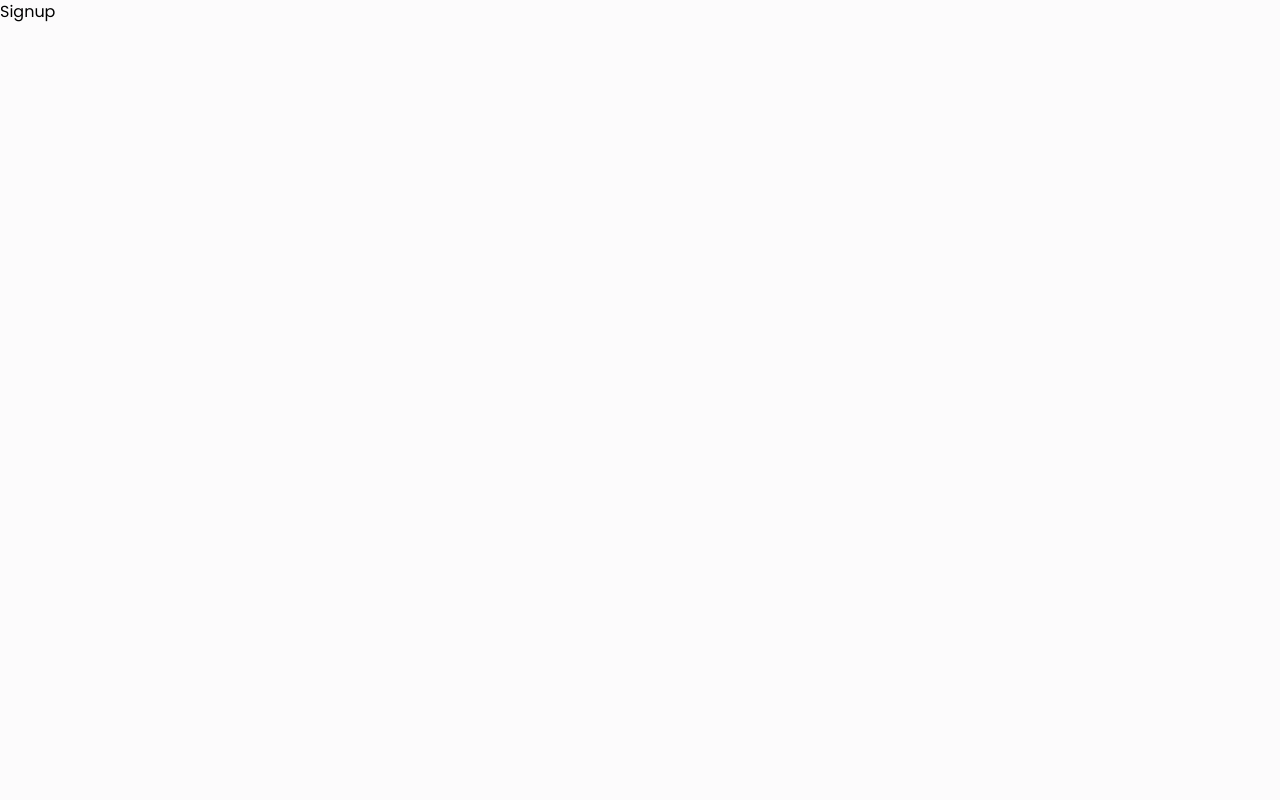
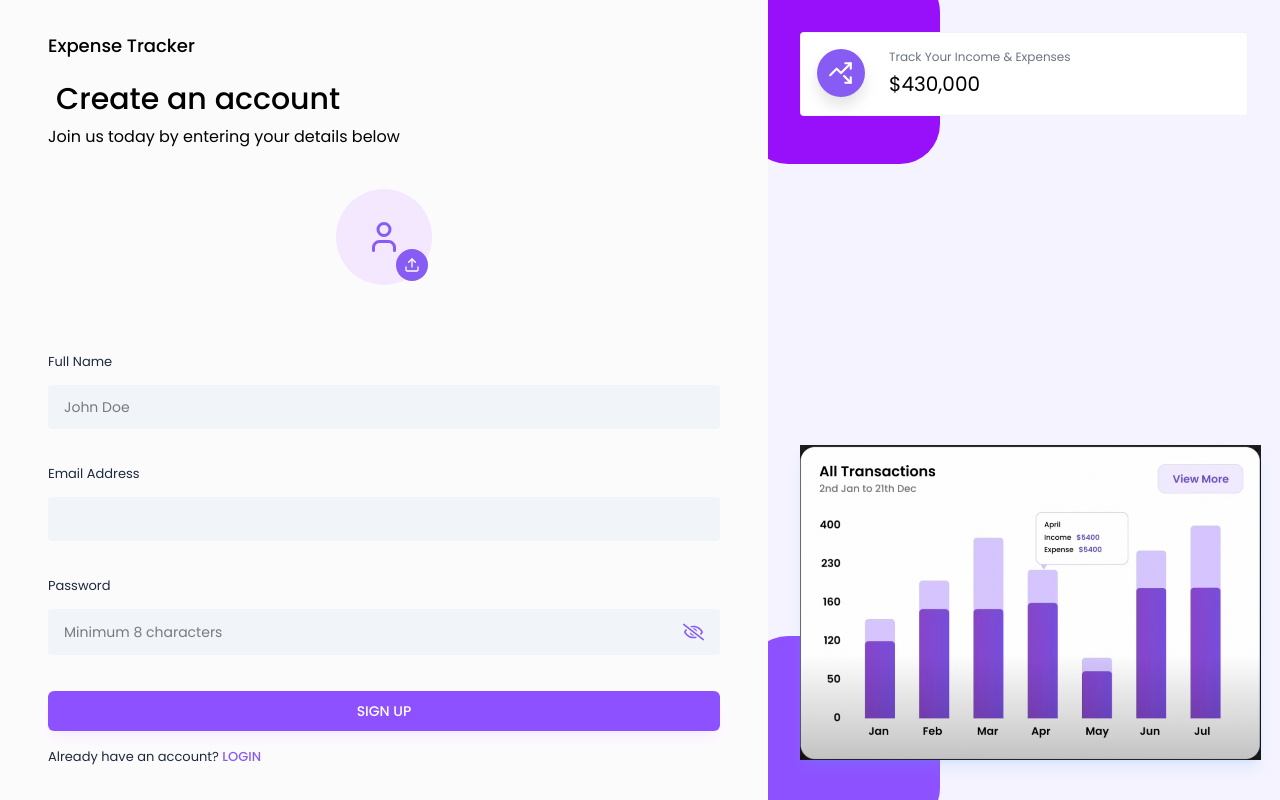
Before and after one commit to smritisingh21/expense-tracker, a React (Vite) app in the folder frontend/expense-tracker-frontend/: page /signup in a window 1280 px wide. Built offline with nearby package versions, Linux system fonts and the light colour scheme; a web font is replaced by a local one.

Commit message:
Signup page frontend

```diff
--- /dev/null
+++ b/frontend/expense-tracker-frontend/src/components/ProfilePicSelector.jsx
@@ -0,0 +1,69 @@
+import React,{useRef,useState} from 'react'
+import {LuUser , LuUpload , LuTrash} from 'react-icons/lu'
+
+export default function ProfilePicSelector({image, setImage}) {
+    const inputRef = useRef(null);
+    const [previewURL, setPreviewURL] = useState(null);
+
+    const handleFileChange = (event) => { // Handle file selection
+    const file = event.target.files[0]
+
+    if(file) setImage(file);
+
+    const preview = URL.createObjectURL(file);
+    setPreviewURL(preview);
+  }
+    const removeImage= () =>{ // Remove selected image
+    setImage(null);
+    setPreviewURL(null);
+
+    if(inputRef.current) {
+        inputRef.current.value = null;
+    }// Clear the input field
+  }
+    const onChooseFile =() =>{ // Trigger file input click
+    if(inputRef.current) {
+        inputRef.current.click();
+    }
+}
+  return (
+    <div className='flex justify-center mb-6 p-10'>
+    <input
+        type = "file"
+        accept='image/*'
+        onChange={handleFileChange}
+        ref={inputRef}
+        className='hidden'
+        />
+        {!image? (
+            <div className="w-24 h-24 flex items-center justify-center bg-purple-100 rounded-full relative">
+
+                <LuUser className='text-4xl text-primary'/>
+
+                <button
+                type ="button"
+                className='w-8 h-8 cursor-pointer flex items-center justify-center bg-primary text-white m-2 rounded-full absolute -bottom-1 -right-1'
+                onClick={onChooseFile}>
+                <LuUpload/>
+                </button>
+
+            </div>
+        ) : (
+            <div className='relative'>
+                <img src={ previewURL }
+                alt='Profile Photo'
+                className='w-20 h-20 rounded-full object-cover shadow-md' />
+
+                <button
+                type='button'
+                // className='absolute top-0 right-0 bg-red-500 text-white rounded-full p-1'
+                className='w-8 h-8 flex items-center justify-center bg-red-500 text-white rounded-full absolute bottom-1 right-1'
+                onClick={removeImage}>
+                <LuTrash/>
+                </button>
+            </div>
+        )}
+    </div>
+  )
+
+        }
--- a/frontend/expense-tracker-frontend/src/components/layouts/AuthLayout.jsx
+++ b/frontend/expense-tracker-frontend/src/components/layouts/AuthLayout.jsx
@@ -1,7 +1,9 @@
 import React from 'react'
 import CARD_2 from '/src/assets/images/card2.png'
 import {LuTrendingUpDown} from 'react-icons/lu'
-
+// AuthLayout component for authentication pages
+// It includes a background image and a stats card
+// This layout is used for both login and signup pages
 export default function AuthLayout({children}) {
 
   return (
--- a/frontend/expense-tracker-frontend/src/components/layouts/Input.jsx
+++ b/frontend/expense-tracker-frontend/src/components/layouts/Input.jsx
@@ -1,6 +1,8 @@
 import React, { useState } from 'react'
 import {FaRegEye ,FaRegEyeSlash } from 'react-icons/fa'
-
+// Input component for forms
+// It handles different input types and shows/hides password
+// based on user interaction
 export default function Input({type , value , label , onChange , placeholder}) {
     const [showPassword , setShowPassword] = useState(false);
 
@@ -15,19 +17,19 @@ export default function Input({type , value , label , onChange , placeholder}) {
             <input
             type={type == 'password'? showPassword ? 'text': 'password' :type }
             placeholder={placeholder}
-            classname ="w-full bg-transparent outline-none"
+            className ="w-full bg-transparent outline-none"
             value={value}
             onChange={(e) =>onChange(e)}
             />
 
-            {type === 'password' && (
+            {type === 'password' && ( // Show eye icon only for password input
             <>
-                {showPassword? (
+                {showPassword? ( // Show eye icon when password is visible
                     <FaRegEye size ={22}
                     className= "text-primary cursor-pointer"
                     onClick={() => toggleShowPassword()}
                     />
-                ) :(
+                ) : (
                     <FaRegEyeSlash size ={22}
                     className= "text-primary cursor-pointer"
                     onClick={() => toggleShowPassword()}
--- a/frontend/expense-tracker-frontend/src/pages/Auth/SignUp.jsx
+++ b/frontend/expense-tracker-frontend/src/pages/Auth/SignUp.jsx
@@ -1,7 +1,82 @@
-import React from 'react'
+import React ,{useState}from 'react'
+import AuthLayout from '../../components/layouts/AuthLayout'
+import Input from '../../components/layouts/Input'
+import {useNavigate , Link} from 'react-router-dom'
+import ProfilePicSelector from '../../components/ProfilePicSelector';
+
+// SignUp component for user registration
 
 export default function Signup() {
+  const [profilePicture, setProfilePicture] = useState(null);
+  const [name, setName] = useState("");
+  const [email, setEmail] = useState("");
+  const [password, setPassword] = useState("");
+  const [error, setError] = useState(null);
+
+ const  handleSignup = async (e) => {
+    e.preventDefault();
+
+    if (!name || !email || !password) {
+      setError("All fields are required");
+      return;
+    }
+    if (!validateEmail(email)) {
+      setError("Invalid email format");
+      return;
+    }}
+
+  const navigate = useNavigate();
+
   return (
-    <div>Signup</div>
-  )
+
+    <AuthLayout>
+      <div className='lg:w-70% h-3/4 md:h-full flex flex-col justify-center'>
+        <h3 className=' text-3xl font-medium  p-2'>
+          Create an account</h3>
+        <p>
+          Join us today by entering your details below
+        </p>
+        <form onSubmit={handleSignup}>
+          <ProfilePicSelector
+          image ={profilePicture}
+          setImage={setProfilePicture}/>
+
+          <div className='flex flex-col gap-4'>
+
+            <Input
+              type="text"
+              label="Full Name"
+              value={name}
+              onChange={(e) => setName(e.target.value)}
+              placeholder="John Doe"
+            />
+            <Input
+              type="text"
+              label="Email Address"
+              value={email}
+              onChange={(e) => setEmail(e.target.value)}
+              placeholder="" />
+            <Input
+              type="password"
+              label="Password"
+              value={password}
+              onChange={(e) => setPassword(e.target.value)}
+              placeholder="Minimum 8 characters"
+            />
+          <div>
+            {error && <p className='text-red-500 text-xs pb-2.5'>{error}</p>}
+            <button type='submit' className='btn-primary'>
+              SIGN UP
+            </button>
+            <p className='text-[13px] text-slate-800 mt-3'>
+              Already have an account? {' '}
+              <Link to="/login" className='text-primary onhover:underline font-medium'>
+              LOGIN
+              </Link>
+            </p></div>
+          </div>
+         </form>
+      </div>
+    </AuthLayout>
+    )
 }
```
Also changed, not shown: frontend/expense-tracker-frontend/src/pages/Auth/Login.jsx (+3 -4 lines).
